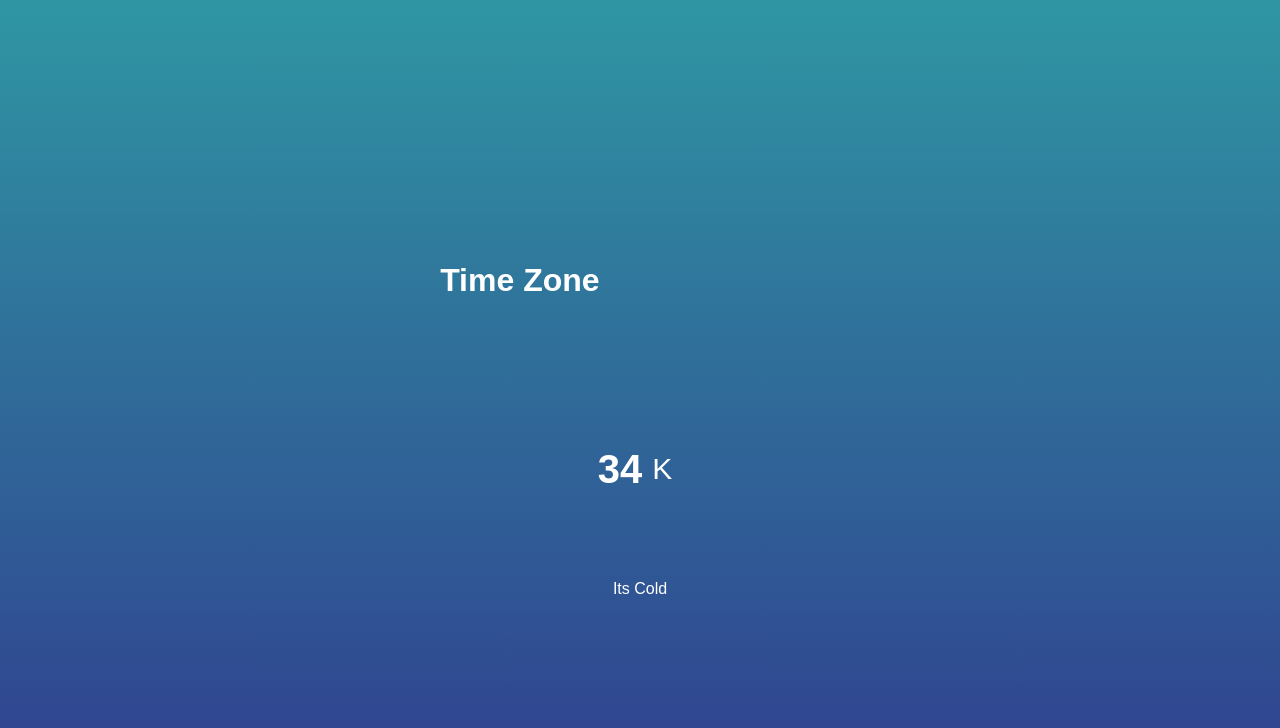
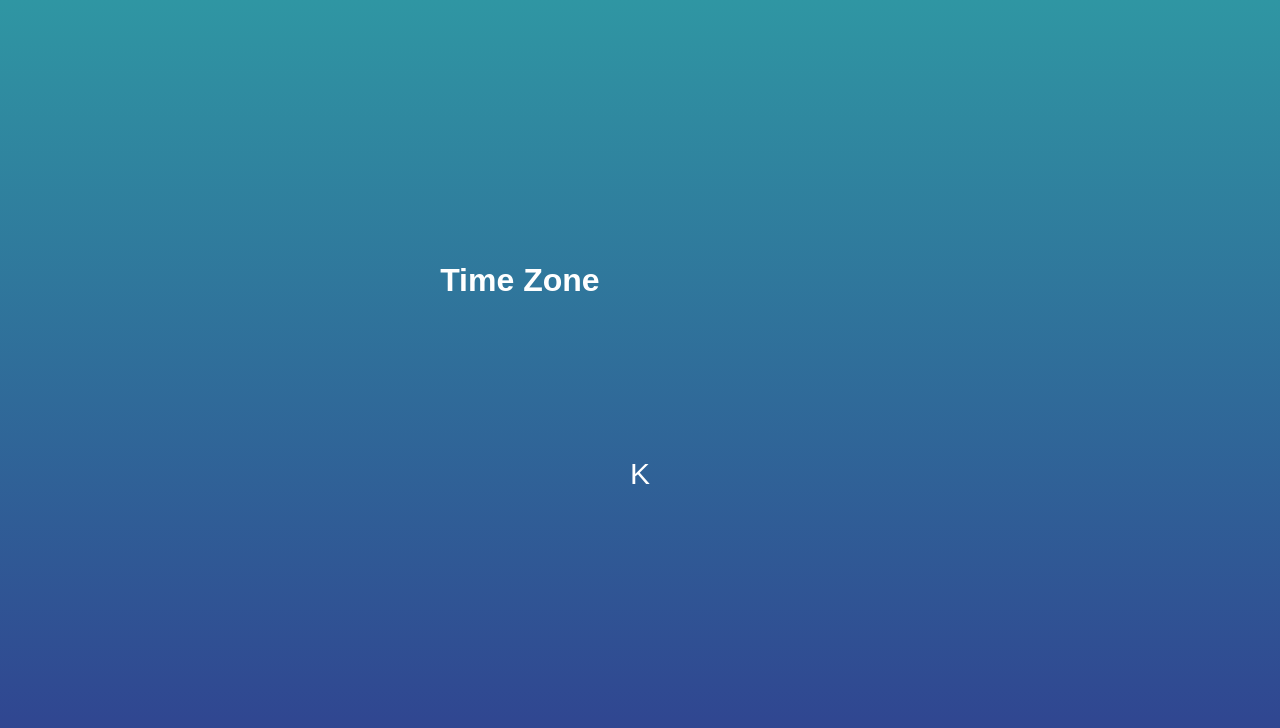
Before and after one commit to emil6019/Weather2, a plain HTML site: page index.html in a window 1280 px wide. Drawn offline with Linux system fonts and the light colour scheme.

Commit message:
Update index.html

```diff
--- a/index.html
+++ b/index.html
@@ -17,10 +17,10 @@
 
     <div class="temperature">
         <div id="section" class="degree-section">
-        <h2 id="derece" class="temperature-degree">34</h2>
+        <h2 id="derece" class="temperature-degree"></h2>
         <span id="span">K</span>
         </div>
-        <div id="melumat" class="temperature-description"> Its Cold</div>
+        <div id="melumat" class="temperature-description"></div>
     </div>
 
 
```
